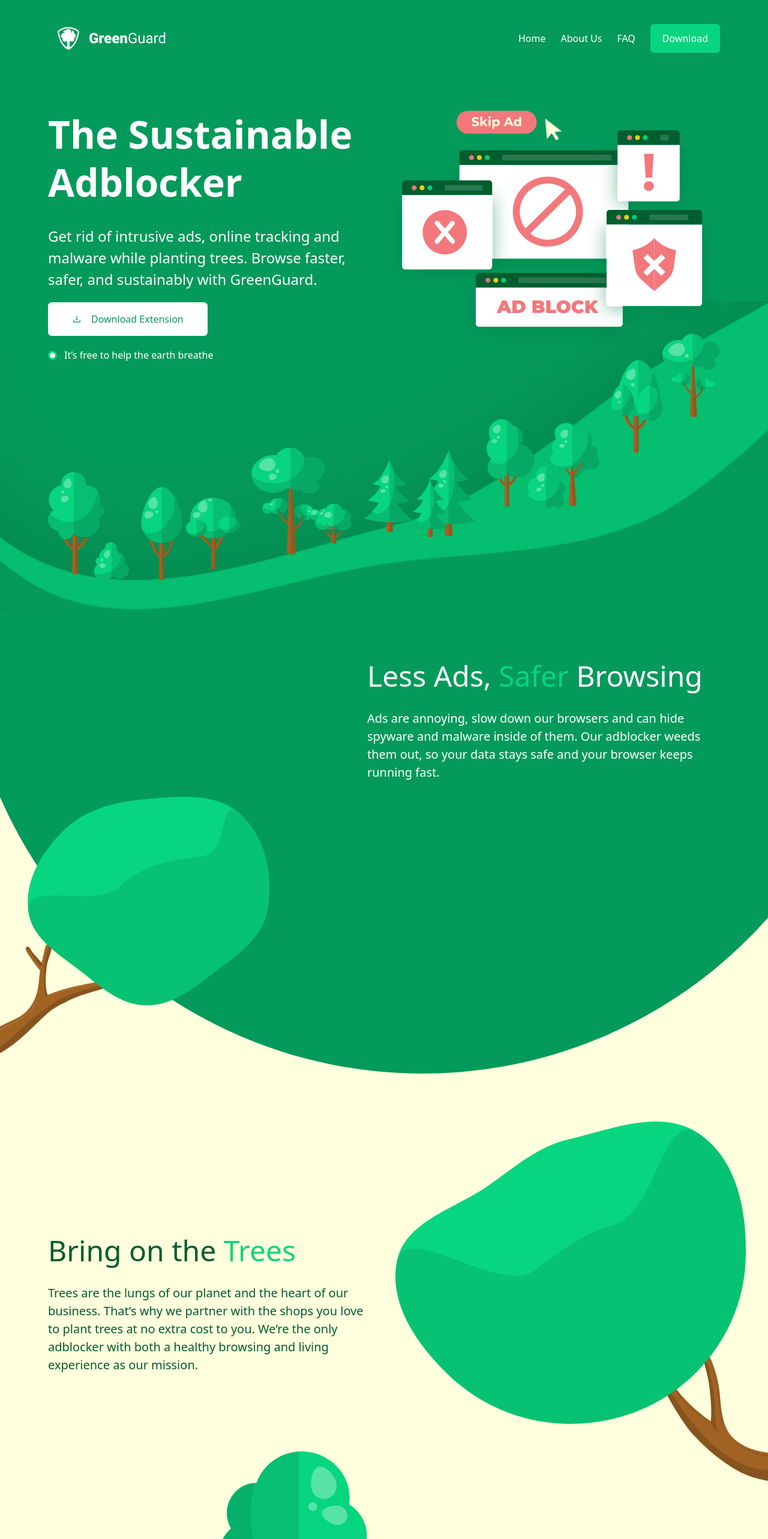
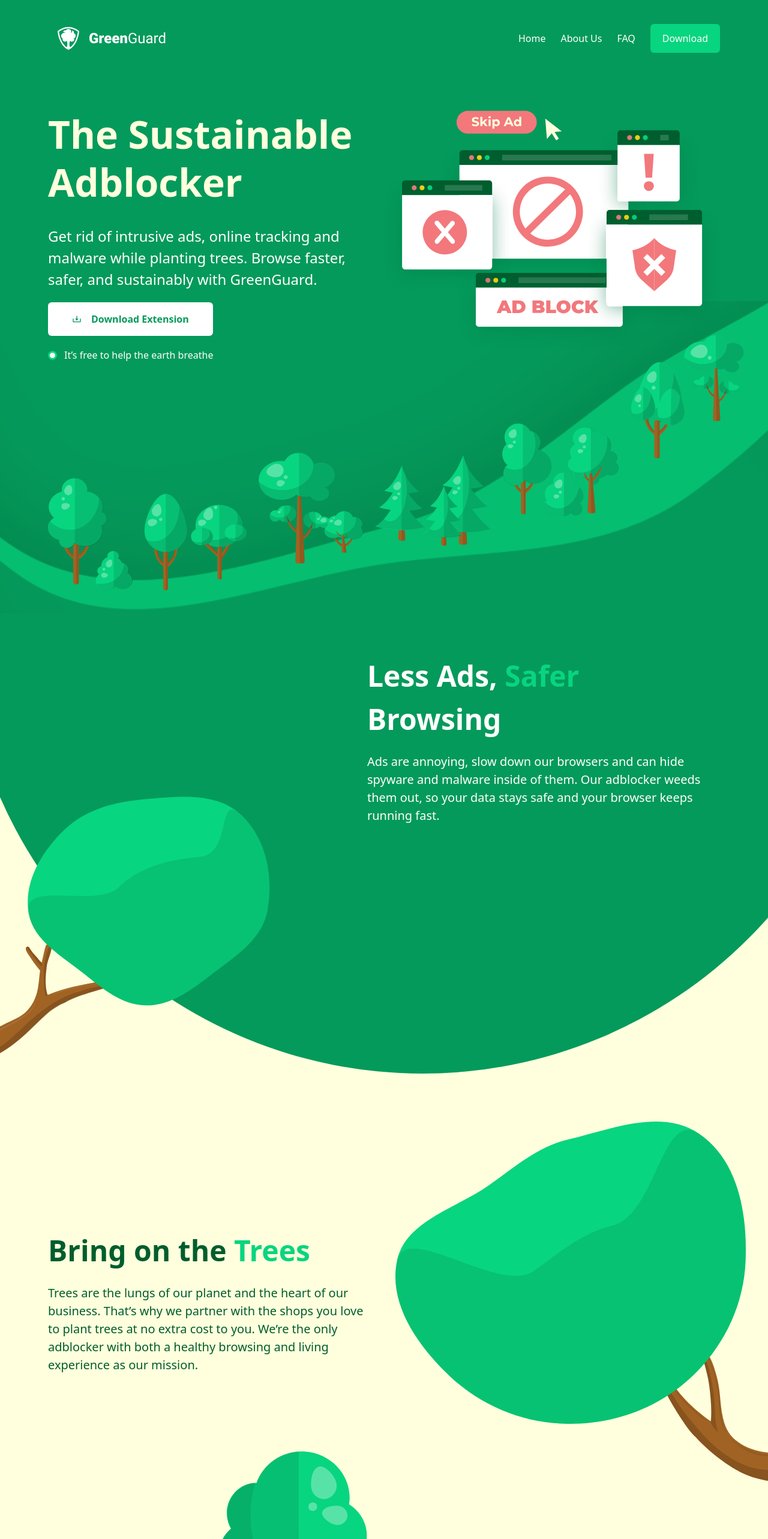
Before and after one commit to ZainSaleem1110/Green-Guard, a React (Create React App) app: page / in a window 1280 px wide. Shown: the top 2566 px of the page at 60% size. Built offline with nearby package versions, Linux system fonts and the light colour scheme.

Commit message:
fix text-size and color and margin,padding issues

```diff
--- a/src/Components/Home/Home.jsx
+++ b/src/Components/Home/Home.jsx
@@ -1,6 +1,6 @@
 import React from 'react'
 import AddLocker from '../../assets/images/addLocker.svg'
-import { AiOutlineDownload } from 'react-icons/ai'
+import { BiDownload } from 'react-icons/bi'
 import TreesImg from '../../assets/images/trees.svg'
 import Tree from '../../assets/images/tree.svg'
 import TreeRight from '../../assets/images/treeRight.svg'
@@ -38,9 +38,9 @@ function Home() {
         <div className="overflow-x-hidden">
             <div className="flex justify-between px-20 pt-14 gap-10 w-[100%] bg-[#049A5B]">
                 <div className="w-[50%] z-40">
-                    <h1 className="text-white text-[64px] leading-tight font-bold">The Sustainable <br /> Adblocker</h1>
+                    <h1 className="text-[#FFFFDD] text-[64px] leading-tight font-bold">The Sustainable <br /> Adblocker</h1>
                     <p className="text-[24px] text-white mt-8">Get rid of intrusive ads, online tracking and malware while planting trees. Browse faster, safer, and sustainably with GreenGuard.</p>
-                    <button className="flex justify-center items-center mt-5 bg-white px-10 py-4 rounded-md text-[#049A5B]"><AiOutlineDownload className="mr-4" />Download Extension</button>
+                    <button className="flex text-[16px] font-bold justify-center items-center mt-5 bg-white px-10 py-4 rounded-md text-[#049A5B]"><BiDownload className="mr-4 text-[16px] font-bold" />Download Extension</button>
                     <div className="mt-5 flex items-center">
                         <div className="w-[15px] h-[15px] bg-white rounded-full mr-3" style={{ border: "3px solid #08D57F" }}></div>
                         <p className="text-white">It’s free to help the earth breathe</p>
@@ -50,13 +50,13 @@ function Home() {
                     <img src={AddLocker} alt="" />
                 </div>
             </div>
-            <div className="w-[100%] mt-[-8%] h-[520px] px-20 z-30 gras flex items-center">
-                <img src={TreesImg} alt="" />
+            <div className="w-[100%] mt-[-8%] h-[520px] pl-20 pr-10 z-30 gras flex items-center">
+                <img src={TreesImg} className=" mt-5" alt="" />
             </div>
             <div className="overflow-hidden relative">
                 <div className="w-[120%] h-[120vh] bg-[#049A5B] rounded-b-full ml-[-5%] flex justify-center mt-[-15%]">
                     <div className="w-[568px] mt-[17%] ml-[25%]">
-                        <h1 className="text-[48px] text-white">Less Ads, <span className="text-[#08D57F]">Safer</span> Browsing</h1>
+                        <h1 className="text-[48px] text-white font-bold">Less Ads, <span className="text-[#08D57F]">Safer</span> Browsing</h1>
                         <p className="text-white mt-5 pr-26 text-[20px]">Ads are annoying, slow down our browsers and can hide spyware and malware inside of them. Our adblocker weeds them out, so your data stays safe and your browser keeps running fast.</p>
                     </div>
                 </div>
@@ -64,7 +64,7 @@ function Home() {
             </div>
             <div className="pl-20 flex items-center pt-20 pb-5">
                 <div>
-                    <h1 className="text-[#005D2D] text-[48px]">Bring on the <span className="text-[#08D57F]">Trees</span></h1>
+                    <h1 className="text-[#005D2D] text-[48px] font-bold">Bring on the <span className="text-[#08D57F]">Trees</span></h1>
                     <p className="text-[#005D2D] text-[20px] mt-5 pr-10">Trees are the lungs of our planet and the heart of our business. That’s why we partner with the shops you love to plant trees at no extra cost to you. We’re the only adblocker with both a healthy browsing and living experience as our mission.</p>
                 </div>
                 <img src={TreeRight} alt="" />
@@ -89,7 +89,7 @@ function Home() {
                             </div>
                         })}
                     </div>
-                    <button className="flex justify-center items-center mt-5 bg-white px-10 py-4 rounded-md text-[#049A5B] mb-10"><AiOutlineDownload className="mr-4" />Download Extension</button>
+                    <button className="flex justify-center items-center mt-5 bg-white px-10 py-4 rounded-md text-[#049A5B] mb-10 font-bold"><BiDownload className="mr-4 text-[16px] font-bold" />Download Extension</button>
                 </div>
             </div>
             <Malvertising />
--- a/src/Components/Home/Planting/Planting.jsx
+++ b/src/Components/Home/Planting/Planting.jsx
@@ -6,13 +6,13 @@ function Planting() {
     return (
         <div>
             <img src={Greenry} alt="" />
-            <div className="bg-[#007645] flex justify-between px-20 py-10">
-                <div className="w-[500px] h-[993px] mt-[-34%] flex flex-col">
-                    <img src={PlantingImg} className="w-[80%] h-[80%]" alt="" />
+            <div className="bg-[#007645] flex justify-between px-20">
+                <div className="w-[500px] h-[993px] mt-[-36%] flex flex-col">
+                    <img src={PlantingImg} className="h-[100%]" alt="" />
                     <h1 className="text-[48px] text-[#FFFFDD] font-bold leading-tight">Make the Planet a Better Place</h1>
                     <p className="text-[20px] text-white mt-5">Trees are essential for climate regulation, carbon capture and biodiversity within animals and plants. And, they give us humans clean air, food and medicines. The problem is, they’re being cut down faster than they’re growing. By installing GreenGuard adblocker, you’re helping our world strengthen its lungs and take the breath it deserves. </p>
                 </div>
-                <div className="w-[568px]">
+                <div className="w-[568px] mt-[-2%]">
                     <h1 className="text-[48px] text-[#FFFFDD] font-bold leading-tight">How Are We Planting Trees?</h1>
                     <p className="text-[20px] text-white mt-5">We’ve partnered with thousands of online stores who are as passionate about the environment as we are. With every purchase you make, they give a small donation toward tree planting at no extra cost to you. </p>
                     <p className="text-[20px] text-white mt-7">Each tree is planted by tree-forward organizations like Trees for All and smaller non-profits like *names*.</p>
```
